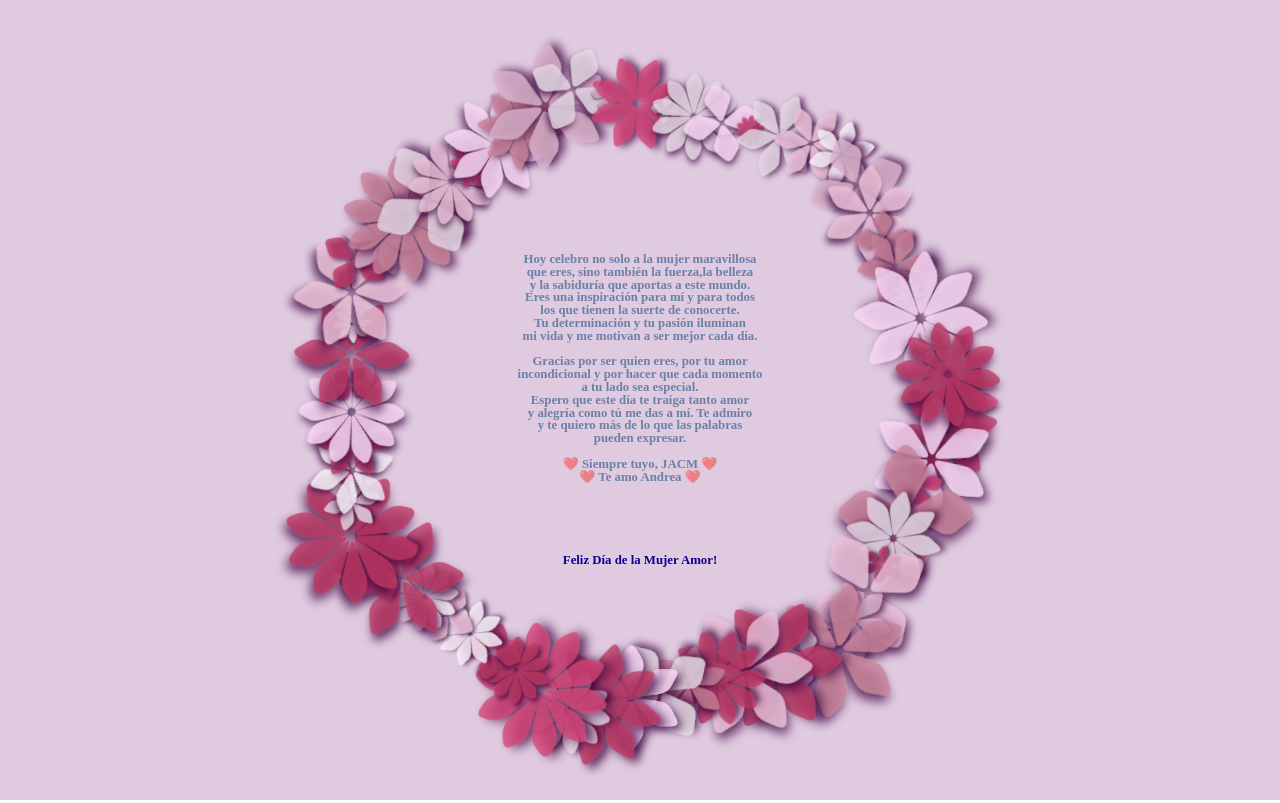
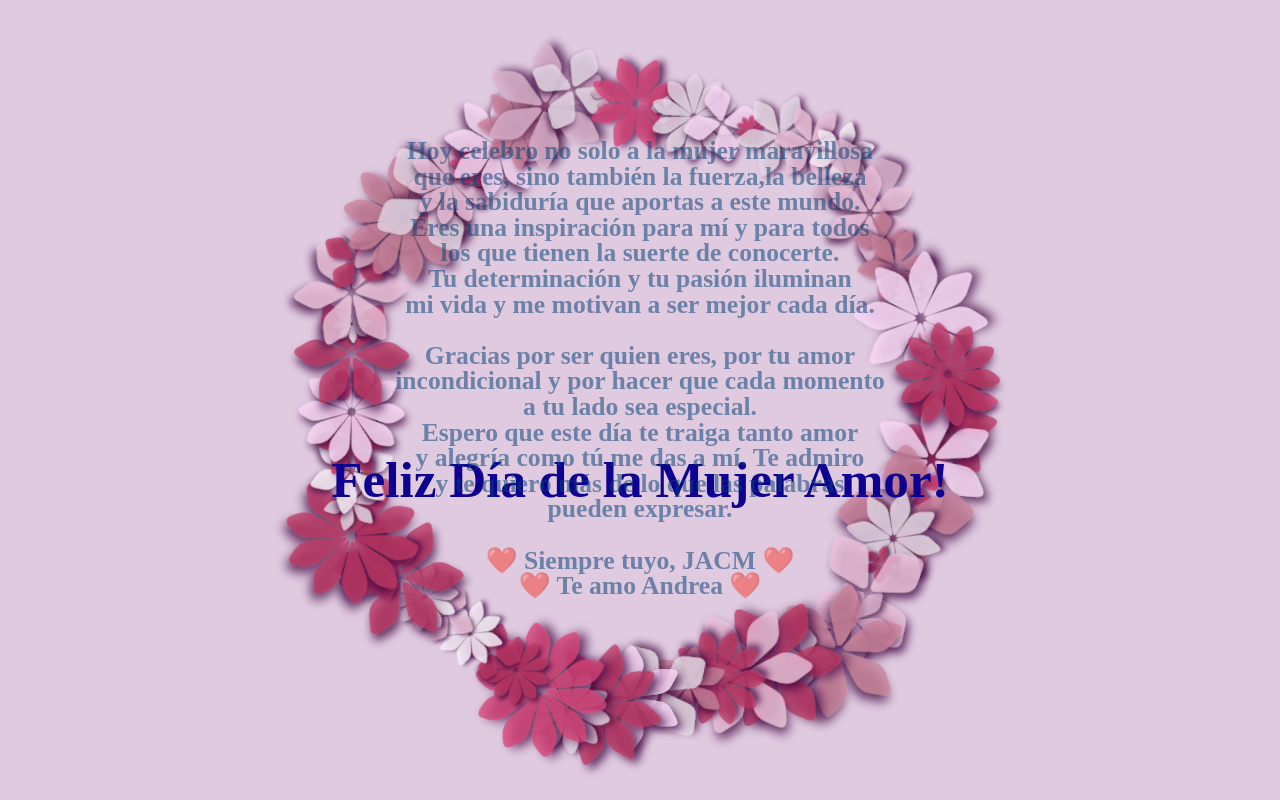
Before and after one commit to jacm5151/diadelamujer, a plain HTML site: page index.html in a window 1280 px wide. Drawn offline with nearby package versions, Linux system fonts and the light colour scheme.

Commit message:
Update style.css

```diff
--- a/style.css
+++ b/style.css
@@ -37,10 +37,10 @@ svg .a g:nth-of-type(2) use:nth-of-type(5){transform:rotate(calc(4deg * 180 / va
 
 #texto1 {
   position: fixed;
-  top: 70%;
+  top: 60%;
   left: 50%;
   transform: translate(-50%, -50%);
-  font-size: 1vw; /* Ajusta según sea necesario */
+  font-size: 4vw; /* Ajusta según sea necesario */
   font-weight: bold;
   text-align: center;
   color: rgb(14, 0, 144);
@@ -52,11 +52,10 @@ svg .a g:nth-of-type(2) use:nth-of-type(5){transform:rotate(calc(4deg * 180 / va
   top: 46%;
   left: 50%;
   transform: translate(-50%, -50%);
-  font-size: 1vw; /* Ajusta tamaño aquí */
+  font-size: 2vw; /* Ajusta tamaño aquí */
   font-weight: bold;
   text-align: center;
   color: rgba(5, 65, 118, 0.532);
-  max-width: 80%; /* Límite de ancho */
 }
 
 @media (max-width: 400px) {
```
